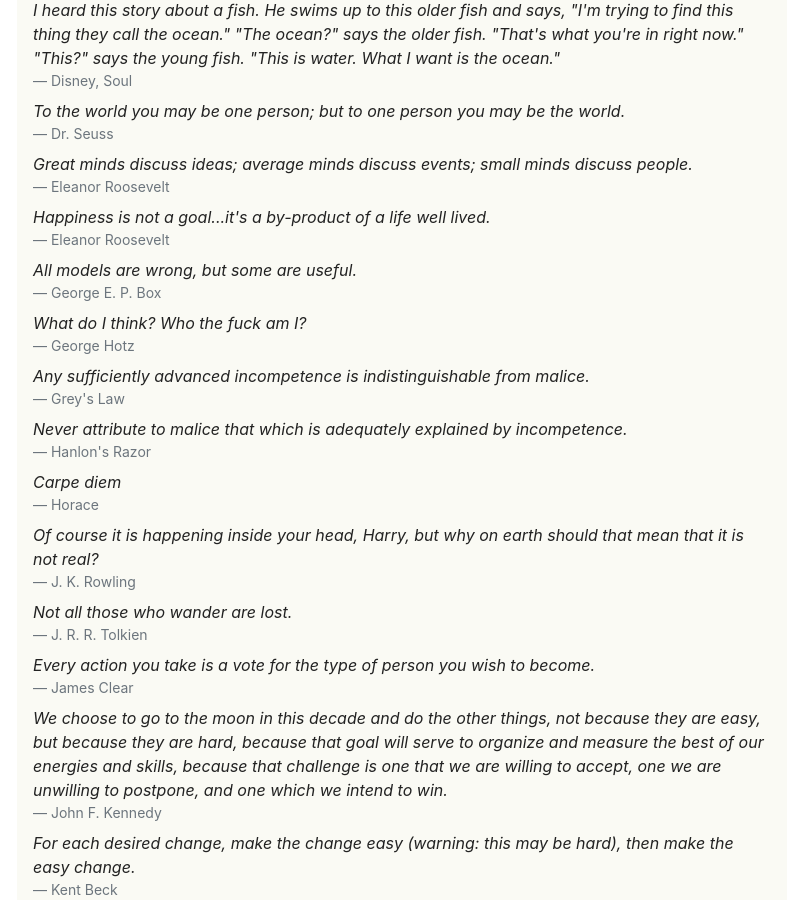
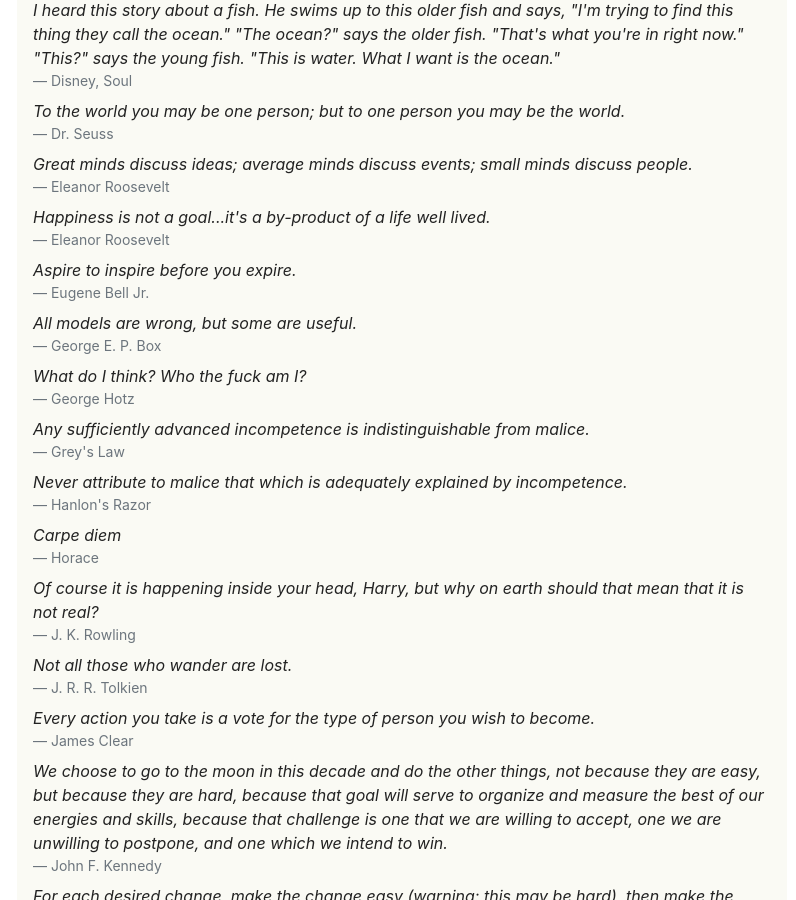
Before and after one commit to mackorone/mackorone.github.io, a Jekyll site: the page built from quotes.html, in a window 1280 px wide and 900 px high, scrolled down 1600 px. Shown: the whole window, without its empty margins (238-1034 px from the left). Built offline with Jekyll 4.4.1, drawn with Linux system fonts in a browser that asks for light colours; nearby versions of some CDN libraries.

Commit message:
Update quotes.yml

```diff
--- a/_data/quotes.yml
+++ b/_data/quotes.yml
@@ -143,3 +143,5 @@
   source: Kratos, God of War Ragnarök
 - quote: Death can have me when it earns me.
   source: Kratos, God of War Ragnarök
+- quote: Aspire to inspire before you expire.
+  source: Eugene Bell Jr.
```
